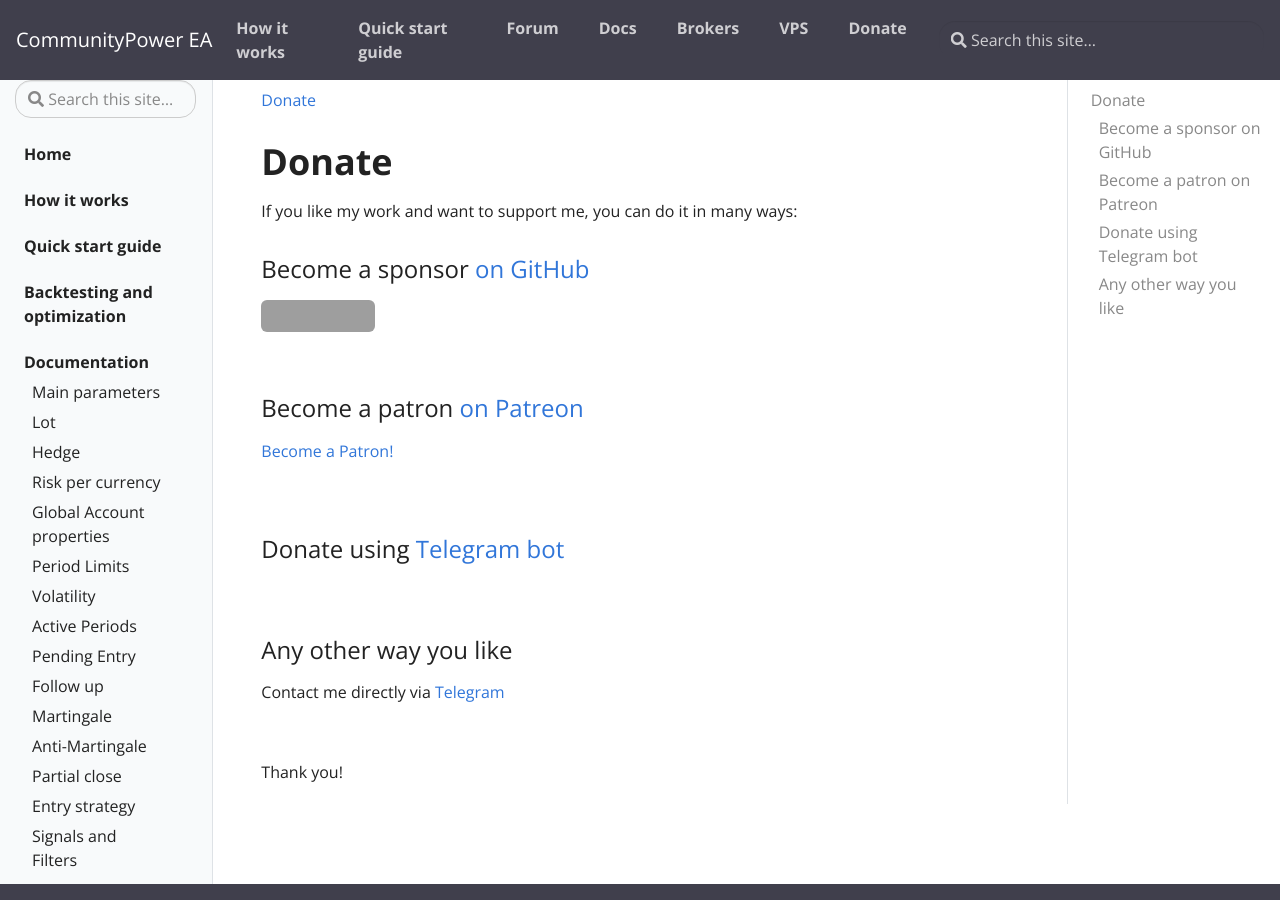
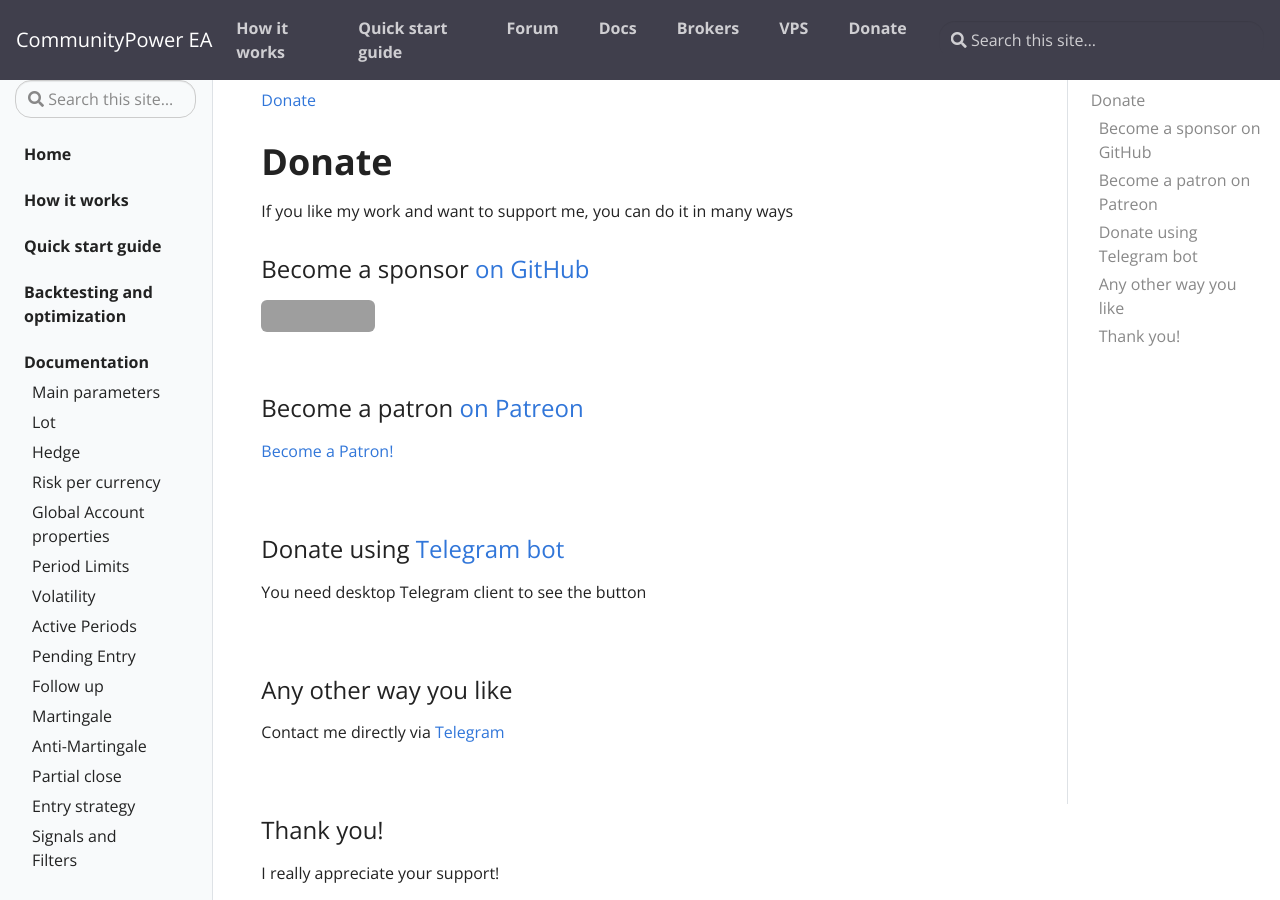
Before and after one commit to komposter/CommunityPowerEA.com, a Jekyll site: the page built from pages/donate.md, in a window 1280 px wide and 900 px high. Built offline with Jekyll 4.4.1, drawn with Linux system fonts in a browser that asks for light colours; comment, search, counter and statistics services are not loaded; grey boxes are pictures that could not be loaded.

Commit message:
Content change

```diff
--- a/_data/toc.yml
+++ b/_data/toc.yml
@@ -94,3 +94,5 @@
   url: "brokers"
 - title: "VPS"
   url: "vps"
+- title: "Donate"
+  url: "donate"
--- a/pages/donate.md
+++ b/pages/donate.md
@@ -6,7 +6,7 @@ permalink: /donate/
 
 # Donate
 
-If you like my work and want to support me, you can do it in many ways:
+If you like my work and want to support me, you can do it in many ways
 
 ### Become a sponsor [on GitHub](https://github.com/sponsors/komposter)
 <iframe src="https://github.com/sponsors/komposter/button" title="Sponsor komposter" height="32" width="114" style="border: 0; border-radius: 6px;"></iframe>
@@ -21,6 +21,8 @@ If you like my work and want to support me, you can do it in many ways:
 
 ### Donate using [Telegram bot](https://t.me/CommunityPowerNews/44)
 
+You need desktop Telegram client to see the button
+
 <br />
 
 ### Any other way you like
@@ -29,4 +31,6 @@ Contact me directly via [Telegram](https://t.me/komposterius)
 
 <br />
 
-Thank you!
+### Thank you!
+
+I really appreciate your support!
```
Also changed, not shown: _docs/period-limits.md (+1 -1 lines).
